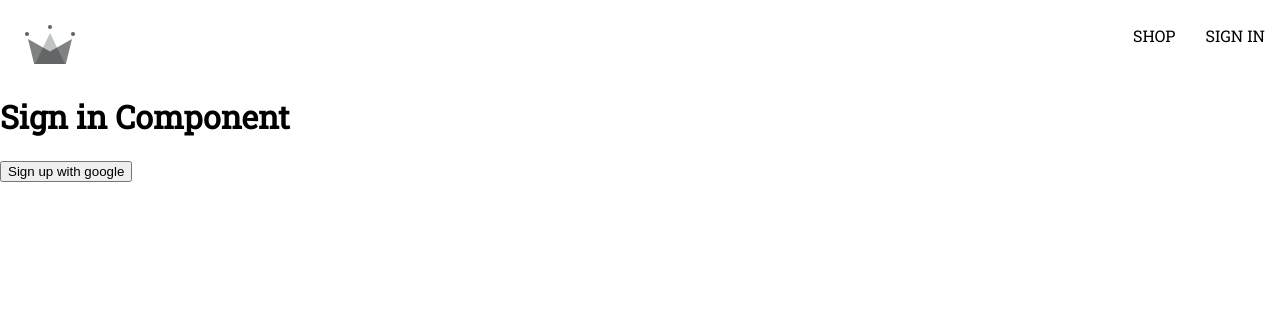
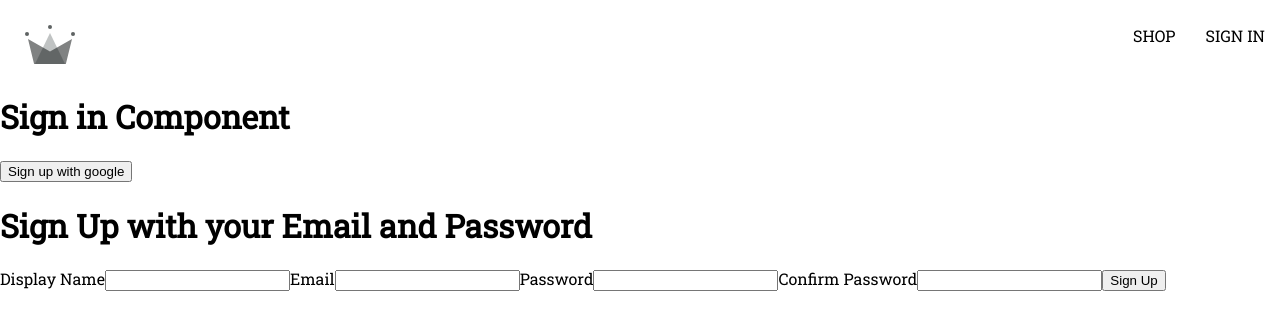
Before and after one commit to sebastian9312/swaggy-project, a React (Create React App) app: page /sign-in in a window 1280 px wide. Shown: the top 330 px of the page. Built offline with nearby package versions, Linux system fonts and the light colour scheme.

Commit message:
firestrore and auth done configuration

```diff
--- /dev/null
+++ b/src/components/form-input/form-input.jsx
@@ -0,0 +1,12 @@
+
+
+const FormInput = ({ label, ...otherProps }) => {
+    return (
+        <>
+            <label>{label}</label>
+            <input {...otherProps} />
+        </>
+    );
+};
+
+export default FormInput;
--- a/src/components/sign-up-form/sign-up-form.jsx
+++ b/src/components/sign-up-form/sign-up-form.jsx
@@ -1,6 +1,6 @@
 import { useState } from "react";
-
-// import { createAuthUserWithEmailAndPassword, createUserDocumentFromAuth } from "../../utils/firebase/firebase";
+import { createAuthUserWithEmailAndPassword, createUserDocumentFromAuth } from "../../utils/firebase/firebase";
+import FormInput from "../form-input/form-input";
 
 const defaultFormFields = {
     displayName: "",
@@ -15,24 +15,25 @@ const SignUpForm = () => {
 
     const handleChange = (e) => {
         const { name, value } = e.target;
-
         setFormFields({ ...formFields, [name]: value });
     };
 
     const handleSubmit = async (e) => {
         e.preventDefault();
-
         if (password !== confirmPassword) {
             alert("Password do not match");
             return;
         };
 
         try {
-            // const response = await createAuthUserWithEmailAndPassword(email, password);
-            // await createUserDocumentFromAuth(response.user, { displayName })
-
-        } catch (err) {
-            console.log(err)
+            const { user } = await createAuthUserWithEmailAndPassword(email, password);
+            await createUserDocumentFromAuth(user, { displayName });
+            setFormFields(defaultFormFields);
+        } catch (error) {
+            if (error.code === "auth/email-already-in-use") {
+                alert("Cannot create account. Emial already in use");
+            }
+            console.log(error.message);
         }
     };
 
@@ -40,18 +41,10 @@ const SignUpForm = () => {
         <div>
             <h1>Sign Up with your Email and Password</h1>
             <form onSubmit={handleSubmit}>
-                <label>Display name</label>
-                <input required type="text" onChange={handleChange} name="displayName" value={displayName} />
-
-                <label>Email</label>
-                <input required type="email" onChange={handleChange} name="email" value={email} />
-
-                <label>Password</label>
-                <input required type="password" onChange={handleChange} name="password" value={password} />
-
-                <label>Confirm Password</label>
-                <input required type="password" onChange={handleChange} name="confirmPassword" value={confirmPassword} />
-
+                <FormInput label="Display Name" required type="text" onChange={handleChange} name="displayName" value={displayName} />
+                <FormInput label="Email" required type="email" onChange={handleChange} name="email" value={email} />
+                <FormInput label="Password" required type="password" onChange={handleChange} name="password" value={password} />
+                <FormInput label="Confirm Password" required type="password" onChange={handleChange} name="confirmPassword" value={confirmPassword} />
                 <button type="submit">Sign Up</button>
             </form>
         </div>
--- a/src/routes/sign-in/sign-in.jsx
+++ b/src/routes/sign-in/sign-in.jsx
@@ -1,20 +1,34 @@
-import { signInWithGooglePopup, createUserDocumentFromAuth } from "../../utils/firebase/firebase";
+import { signInWithGooglePopup, createUserDocumentFromAuth, signInWithGoogleRedirect, auth } from "../../utils/firebase/firebase";
 import SignUpForm from "../../components/sign-up-form/sign-up-form";
 
 const SignIn = () => {
     const logGoogleUser = async () => {
-        const response = await signInWithGooglePopup();
+        const { user } = await signInWithGooglePopup();
 
-        createUserDocumentFromAuth(response.user);
+        await createUserDocumentFromAuth(user);
     };
 
     return (
         <div>
             <h1>Sign in Component</h1>
             <button onClick={logGoogleUser}>Sign up with google</button>
-            {/* <SignUpForm /> */}
+            <SignUpForm />
         </div>
     );
 };
 
 export default SignIn;
+
+
+// const asyncRedirect = async () => {
+//     const response = await getRedirectResult(auth);
+//     if (response) {
+//         await createUserDocumentFromAuth(response.user);
+//     };
+// };
+// useEffect(() => {
+//     asyncRedirect();
+// }, []);
+
+// <button onClick={signInWithGoogleRedirect}>Sign up with google R</button>
+// import { getRedirectResult } from "firebase/auth";
--- a/src/utils/firebase/firebase.js
+++ b/src/utils/firebase/firebase.js
@@ -23,10 +23,11 @@ provider.setCustomParameters({
 });
 
 export const signInWithGooglePopup = () => signInWithPopup(auth, provider);
+export const signInWithGoogleRedirect = () => signInWithRedirect(auth, provider);
 
 // getting data from auth to db
 
-export const createUserDocumentFromAuth = async (userAuth) => {
+export const createUserDocumentFromAuth = async (userAuth, additionalInformation) => {
     const userDocRef = doc(db, "users", userAuth.uid);
     const userSnapshot = await getDoc(userDocRef);
 
@@ -35,7 +36,7 @@ export const createUserDocumentFromAuth = async (userAuth) => {
         const createdAt = new Date();
 
         try {
-            await setDoc(userDocRef, { displayName, email, createdAt });
+            await setDoc(userDocRef, { displayName, email, createdAt, ...additionalInformation });
         } catch (e) {
             console.log(e.message);
         };
@@ -44,6 +45,13 @@ export const createUserDocumentFromAuth = async (userAuth) => {
     return userDocRef;
 };
 
+// EMAIL AND PASSWORD
+
+export const createAuthUserWithEmailAndPassword = async (email, password) => {
+    if (!email || !password) return;
+
+    return await createUserWithEmailAndPassword(auth, email, password);
+};
 
 
 
```
Also changed, not shown: src/components/form-input/form-input.styles.scss (added).
